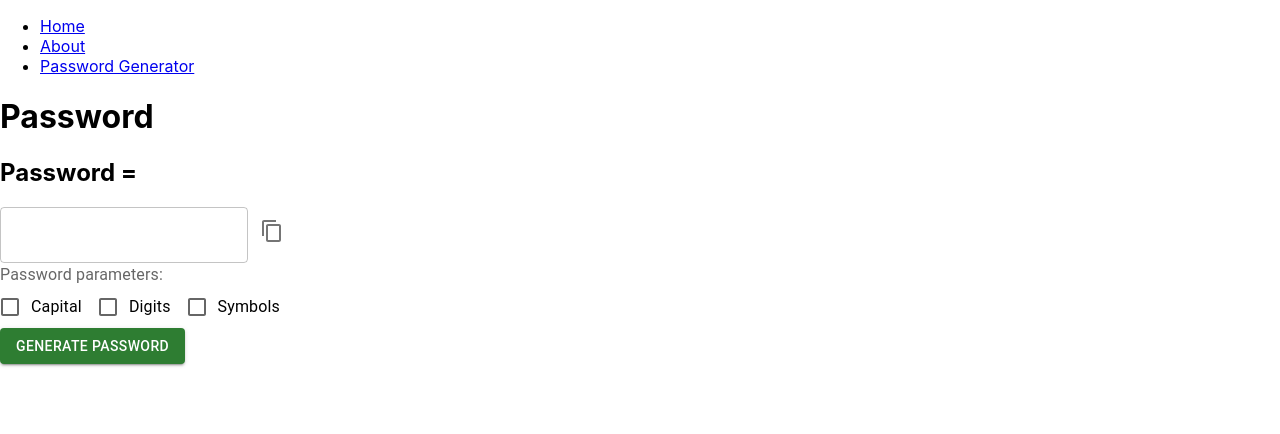
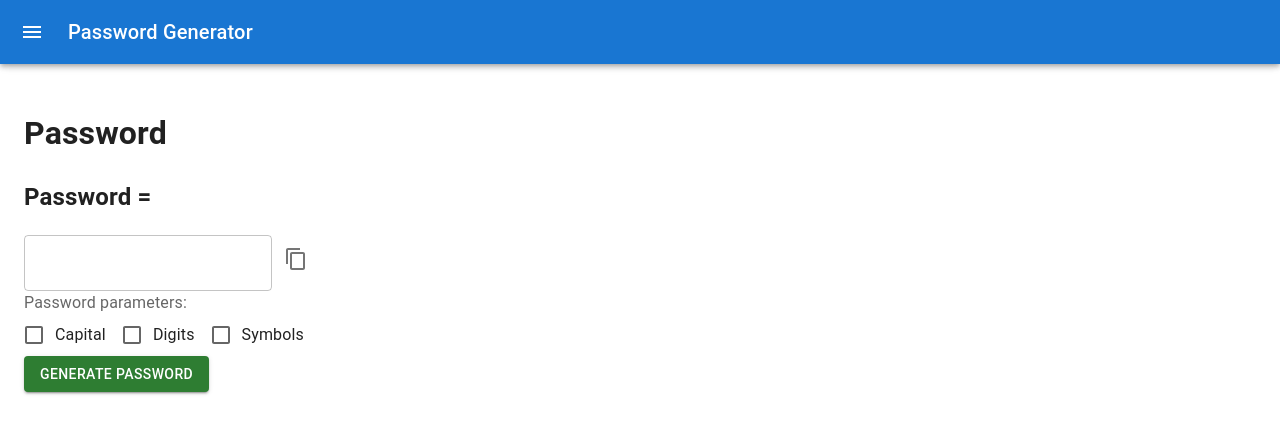
Before and after one commit to zach-gilbert/zach-react-app, a React (Create React App) app: page /passwordgenerator in a window 1280 px wide. Shown: the top 434 px of the page. Built offline with nearby package versions, Linux system fonts and the light colour scheme.

Commit message:
Navigation Bar Update - Added AppbarNavigation to navigate through the routes. - Updated the route mechanism. - Added a makeLowerCase function for password. - Refactored App.js.

```diff
--- a/src/App.js
+++ b/src/App.js
@@ -1,39 +1,17 @@
 import * as React from 'react';
 import './CSS/App.css';
-import Home from "./components/Home.js";
-import About from "./components/About.js";
-import Password from "./components/Password.js";
-import NoPage from "./components/NoPage.js";
-import {BrowserRouter, Link, Route, Routes} from "react-router-dom";
+import AppBarNavigation from "./components/AppBarNavigation.js";
+import {BrowserRouter} from "react-router-dom";
 
-const App = () => (
-    <BrowserRouter>
-        <Navigation />
-        <RouteContent />
-    </BrowserRouter>
-);
+class App extends React.Component {
 
-const Navigation = () => (
-    <ul>
-        <li>
-            <Link to="/">Home</Link>
-        </li>
-        <li>
-            <Link to="/about">About</Link>
-        </li>
-        <li>
-            <Link to="/passwordgenerator">Password Generator</Link>
-        </li>
-    </ul>
-);
-
-const RouteContent = () => (
-    <Routes>
-        <Route exact path ="/" element={<Home />} />
-        <Route path ="/about" element={<About />} />
-        <Route path ="/passwordgenerator" element={<Password />} />
-        <Route path ="*" element={<NoPage />} />
-    </Routes>
-);
+    render() {
+        return (
+            <BrowserRouter>
+                <AppBarNavigation />
+            </BrowserRouter>
+        );
+    }
+}
 
 export default App;
--- a/src/components/About.js
+++ b/src/components/About.js
@@ -5,7 +5,7 @@ class About extends React.Component {
     render() {
         return (
             <div>
-                <h1>About</h1>
+
             </div>
             );
         }
--- /dev/null
+++ b/src/components/AppBarNavigation.js
@@ -0,0 +1,207 @@
+import * as React from 'react';
+import {styled, useTheme} from '@mui/material/styles';
+import Box from '@mui/material/Box';
+import Drawer from '@mui/material/Drawer';
+import CssBaseline from '@mui/material/CssBaseline';
+import MuiAppBar from '@mui/material/AppBar';
+import Toolbar from '@mui/material/Toolbar';
+import List from '@mui/material/List';
+import Typography from '@mui/material/Typography';
+import Divider from '@mui/material/Divider';
+import IconButton from '@mui/material/IconButton';
+import MenuIcon from '@mui/icons-material/Menu';
+import ChevronLeftIcon from '@mui/icons-material/ChevronLeft';
+import ChevronRightIcon from '@mui/icons-material/ChevronRight';
+import ListItemButton from '@mui/material/ListItemButton';
+import ListItemIcon from '@mui/material/ListItemIcon';
+import ListItemText from '@mui/material/ListItemText';
+import InboxIcon from '@mui/icons-material/MoveToInbox';
+import {Link, Route, Routes} from "react-router-dom";
+import Home from "./Home";
+import About from "./About";
+import PasswordGen from "./PasswordGen";
+import NoPage from "./NoPage";
+
+const drawerWidth = 220
+const HOME = 'Home'
+const ABOUT = 'About'
+const PASSWORD_GENERATOR = 'Password Generator'
+const NO_PAGE = 'Error 404: Page not found'
+
+class AppBarNavigation extends React.Component {
+
+    /**
+     * Render the contents of the class
+     *
+     * @returns {JSX.Element}
+     */
+    render() {
+        return (
+            <NavigationDrawerLeft />
+        )
+    }
+}
+
+const Main = styled('main', { shouldForwardProp: (prop) => prop !== 'open' })(
+    ({ theme, open }) => ({
+        flexGrow: 1,
+        padding: theme.spacing(3),
+        transition: theme.transitions.create('margin', {
+            easing: theme.transitions.easing.sharp,
+            duration: theme.transitions.duration.leavingScreen,
+        }),
+        marginLeft: `-${drawerWidth}px`,
+        ...(open && {
+            transition: theme.transitions.create('margin', {
+                easing: theme.transitions.easing.easeOut,
+                duration: theme.transitions.duration.enteringScreen,
+            }),
+            marginLeft: 0,
+        }),
+    }),
+)
+
+const AppBar = styled(MuiAppBar, {
+    shouldForwardProp: (prop) => prop !== 'open',
+})(({ theme, open }) => ({
+    transition: theme.transitions.create(['margin', 'width'], {
+        easing: theme.transitions.easing.sharp,
+        duration: theme.transitions.duration.leavingScreen,
+    }),
+    ...(open && {
+        width: `calc(100% - ${drawerWidth}px)`,
+        marginLeft: `${drawerWidth}px`,
+        transition: theme.transitions.create(['margin', 'width'], {
+            easing: theme.transitions.easing.easeOut,
+            duration: theme.transitions.duration.enteringScreen,
+        }),
+    }),
+}))
+
+const DrawerHeader = styled('div')(({ theme }) => ({
+    display: 'flex',
+    alignItems: 'center',
+    padding: theme.spacing(0, 1),
+    // necessary for content to be below app bar
+    ...theme.mixins.toolbar,
+    justifyContent: 'flex-end',
+}))
+
+const NavigationDrawerLeft = () => {
+    const theme = useTheme();
+    const [open, setOpen] = React.useState(false)
+    const getPageLabel = () => {
+        let pathURL = window.location.pathname // Gets the path URL
+
+        switch (pathURL) {
+            case '/':
+                return HOME
+            case '/about':
+                return ABOUT
+            case '/passwordgenerator':
+                return PASSWORD_GENERATOR
+            case '/nopage':
+            default:
+                return NO_PAGE
+        }
+    }
+
+    const [page, setPage] = React.useState(() => {
+        return getPageLabel() // Initial state fetched by pathURL in getPageLabel
+    })
+
+    const handleDrawerOpen = () => {
+        setOpen(true)
+    }
+
+    const handleDrawerClose = () => {
+        setOpen(false)
+    }
+
+    return (
+        <Box sx={{ display: 'flex' }}>
+            <CssBaseline />
+            <AppBar position="fixed" open={open}>
+                <Toolbar>
+                    <IconButton
+                        color="inherit"
+                        aria-label="open drawer"
+                        onClick={handleDrawerOpen}
+                        edge="start"
+                        sx={{ mr: 2, ...(open && { display: 'none' }) }}
+                    >
+                        <MenuIcon />
+                    </IconButton>
+                    <Typography variant="h6" noWrap component="div">
+                        {page}
+                    </Typography>
+                </Toolbar>
+            </AppBar>
+            <Drawer
+                sx={{
+                    width: drawerWidth,
+                    flexShrink: 0,
+                    '& .MuiDrawer-paper': {
+                        width: drawerWidth,
+                        boxSizing: 'border-box',
+                    },
+                }}
+                variant="persistent"
+                anchor="left"
+                open={open}
+            >
+                <DrawerHeader>
+                    <IconButton onClick={handleDrawerClose}>
+                        {theme.direction === 'ltr' ? <ChevronLeftIcon /> : <ChevronRightIcon />}
+                    </IconButton>
+                </DrawerHeader>
+                <Divider />
+                <List>
+                    <ListItemButton component={Link} to="/" onClick={() => setPage(HOME)}>
+                        <ListItemIcon>
+                            <InboxIcon />
+                        </ListItemIcon>
+                        <ListItemText primary="Home" />
+                    </ListItemButton>
+                    <Divider />
+                    <ListItemButton component={Link} to="/about" onClick={() => setPage(ABOUT)}>
+                        <ListItemIcon>
+                            <InboxIcon />
+                        </ListItemIcon>
+                        <ListItemText primary="About" />
+                    </ListItemButton>
+                    <Divider />
+                    <ListItemButton component={Link} to="/passwordgenerator" onClick={() => setPage(PASSWORD_GENERATOR)}>
+                        <ListItemIcon>
+                            <InboxIcon />
+                        </ListItemIcon>
+                        <ListItemText primary="Password Generator" />
+                    </ListItemButton>
+                    <Divider />
+                    <ListItemButton component={Link} to="/nopage" onClick={() => setPage(NO_PAGE)}>
+                        <ListItemIcon>
+                            <InboxIcon />
+                        </ListItemIcon>
+                        <ListItemText primary="NoPage" />
+                    </ListItemButton>
+                    <Divider />
+                </List>
+            </Drawer>
+            <Main open={open}>
+                <DrawerHeader />
+                <RouteContent />
+            </Main>
+        </Box>
+    )
+}
+
+const RouteContent = () => (
+    <Routes>
+        <Route exact path ="/" element={<Home />} />
+        <Route path ="/about" element={<About />} />
+        <Route path ="/passwordgenerator" element={<PasswordGen />} />
+        <Route path ="*" element={<NoPage />} />
+    </Routes>
+)
+
+export default AppBarNavigation;
--- a/src/components/Password.js
+++ b/src/components/PasswordGen.js
@@ -1,13 +1,12 @@
 import * as React from 'react';
 import {generatePassword} from "../utils/PasswordGenUtil.js";
 import wordList from "../utils/wordlist.txt";
-import { Button, Checkbox, FormControlLabel, FormGroup, FormLabel, IconButton, TextField } from "@mui/material";
+import {Button, Checkbox, FormControlLabel, FormGroup, FormLabel, IconButton, TextField} from "@mui/material";
 import ContentCopyIcon from '@mui/icons-material/ContentCopy';
 import Tooltip from '@mui/material/Tooltip';
 
-class Password extends React.Component {
+class PasswordGen extends React.Component {
 
-    //TODO: add a drawer to project: https://mui.com/material-ui/react-drawer/
     constructor(props) {
         super(props);
         this.state = {
@@ -32,7 +31,7 @@ class Password extends React.Component {
      * called by: componentDidMount()
      */
     loadTotalWordList() {
-        if (this.state.totalWordList === null) {
+        if (this.state.totalWordList === null || this.state.totalWordList === undefined) {
             fetch(wordList).then((r) => r.text())
                 .then((wordListData) => {
                     this.setState({
@@ -57,13 +56,14 @@ class Password extends React.Component {
     selectWords() {
         let selectedWordsArr = generatePassword(this.state.totalWordList, 3,
             this.state.boolCapital, this.state.boolDigit, this.state.boolSymbol)
+
         this.setState({
             password: selectedWordsArr
         })
     }
 
     /**
-     * Render function for Password.js
+     * Render function for PasswordGen.js
      *
      * @returns {JSX.Element}
      */
@@ -73,7 +73,7 @@ class Password extends React.Component {
                 {/* Title */}
                 <h1>Password</h1>
 
-                {/* Password output */}
+                {/* PasswordGen output */}
                 {/* TODO: Increase minimum size of password, dynamically resize depending on length */}
                 <h2>Password = {this.state.password}</h2>
                 <TextField
@@ -85,7 +85,7 @@ class Password extends React.Component {
                 {/* Copy to clipboard icon button */}
                 <Tooltip title="Copy to clipboard">
                     <IconButton
-                        size='large'
+                        size="large"
                         onClick={() => {navigator.clipboard.writeText(this.state.password)}}>
                         {<ContentCopyIcon />}
                     </IconButton>
@@ -138,4 +138,4 @@ class Password extends React.Component {
     }
 }
 
-export default Password;
+export default PasswordGen;
--- a/src/utils/PasswordGenUtil.js
+++ b/src/utils/PasswordGenUtil.js
@@ -17,7 +17,7 @@ function getWords(wordListData, numberOfWords) {
 
     // Iterate the number of words
     for (let i = 0; i < numberOfWords; i++) {
-        //TODO: Prevent the same line number from being generated subsequent times
+        // TODO: Prevent the same line number from being generated subsequent times
         // issue where it will sometimes still generate a maximum of two duplicate
         // numbers... https://codepen.io/finnhvman/pen/oPwXRa
         randomLine = getSecureRandomNumber(min, max) // Generates a random line number
@@ -109,12 +109,31 @@ function addSymbol(password) {
 }
 
 /**
+ * Ensures the words within the password are all lowercase as
+ * some of the words contained capitals inside wordlist.txt
+ *
+ * @param password the password object
+ * @returns {*}
+ */
+function makeLowerCase(password) {
+    for (let i = 0; i < password.length; i++) {
+        password[i] = password[i].toString().toLowerCase()
+    }
+    return password
+}
+
+/**
  * MAIN: generate password utility
  */
 export function generatePassword(wordList, numberOfWords, boolCapital, boolDigit, boolSymbol) {
     console.log("generatePassword() called")
 
+    //TODO: add a jumble checkbox/function to create a more randomized password if user wants it (ZANY)
+    //TODO: add word # select box
+
     let password = getWords(wordList, numberOfWords) // Fetches random words for the password
+
+    password = makeLowerCase(password) // Ensures password is lowercase (some words were capitalized inside wordlist.txt)
 
     if (boolCapital) {
         password = capitalizeWord(password) // Capitalize first word of the password
@@ -129,11 +148,10 @@ export function generatePassword(wordList, numberOfWords, boolCapital, boolDigit
     }
 
     /* Final processing for password */
-    password = password.toString()
-    password = password.replaceAll('\r', '')
-    password = password.replaceAll(',', '')
-
-
+    password = password
+        .toString()
+        .replaceAll('\r', '')
+        .replaceAll(',', '')
 
     return password
 }
```
Also changed, not shown: src/utils/wordlist.txt.
